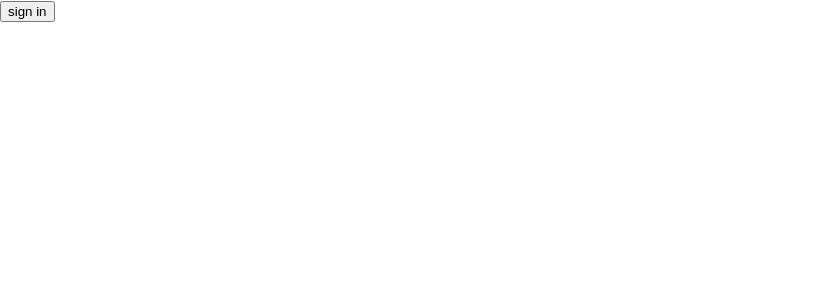
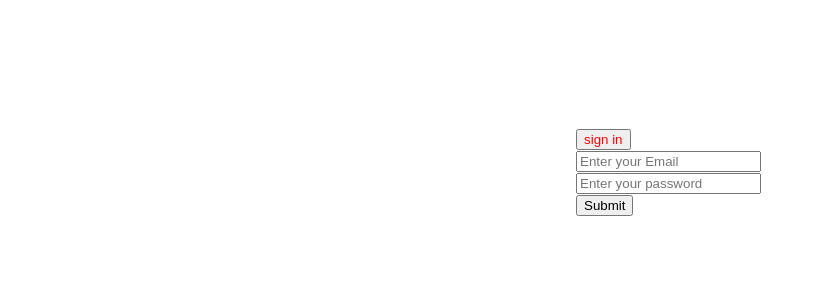
Before and after one commit to abu-sayed-1/firebase-auth, a React (Create React App) app: page / in a window 1280 px wide. Shown: the top 300 px of the page, without its empty margins (0-824 px from the left). Built offline with nearby package versions, Linux system fonts and the light colour scheme.

Commit message:
Registration form

```diff
--- a/src/App.js
+++ b/src/App.js
@@ -47,26 +47,101 @@ const provider = new firebase.auth.GoogleAuthProvider();
      }
      setUser(signedOutUser)
    })
-   .catch( error =>{
+   .catch( error => {
 
    })
  }
+
+const handleSubmit = () => {
+
+}
+
+const handleBlur = (event) => {
+  console.log(event.target.name,event.target.value)
+  if (event.target.name === 'email') {
+    const isEmailValid = /\S+@\S+\.\S+/.test(event.target.value);
+    console.log(isEmailValid)
+  }
+  if (event.target.name === 'password') {
+    const isPassWordValid = event.target.value.length > 5;
+    const passwordHasNumber = /\d{3}/.test (event.target.value);
+    console.log(passwordHasNumber && isPassWordValid)
+  }
+}
+
   return (
-    <div>
-      {
-        user.isSignIn ?<button onClick={handleSignOut}>sign out</button>:
-
-                      <button onClick={handleSingIn}>sign in</button>
+    <div style={{marginLeft:'45%',marginTop:'10%'}}>
+       {
+        user.isSignIn ?
+          <button onClick={handleSignOut} style={{color:'red'}}>sign out</button>
+          :<button onClick={handleSingIn} style={{color:'red'}}>sign in</button>
       }
 
       {
-        user.isSignIn  && <div><p>Welcome,{user.name}</p>
+        user.isSignIn  && <div>
+        <p>Welcome,{user.name}</p>
         <p>Email:{user.email}</p>
         <img src={user.photo} alt=""/>
+
       </div>
+
+
       }
-    </div>
+       <form onSubmit={handleSubmit}>
+         <input type="text" name="email" onBlur={handleBlur} placeholder="Enter your Email" required/>
+         <br/>
+         <input type="password" name="password" onBlur={handleBlur}  id="" placeholder="Enter your password" required/>
+         <br/>
+         <input type="submit" value="Submit"/>
+         </form>
+
+
+     </div>
   );
 }
 
 export default App;
+
+
+// Module No: 42.. video No:1/2/3/
+// const handleBlur = (event) => {
+//   console.log(event.target.name,event.target.value)
+//   if (event.target.name === 'email') {
+//     const isEmailValid = /\S+@\S+\.\S+/.test(event.target.value);
+//     console.log(isEmailValid)
+//   }
+//   if (event.target.name === 'password') {
+//     const isPassWordValid = event.target.value.length > 5;
+//     const passwordHasNumber = /\d{3}/.test (event.target.value);
+//     console.log(passwordHasNumber && isPassWordValid)
+//   }
+// }
+
+//   return (
+//     <div style={{marginLeft:'45%',marginTop:'10%'}}>
+//        {
+//         user.isSignIn ?
+//           <button onClick={handleSignOut} style={{color:'red'}}>sign out</button>
+//           :<button onClick={handleSingIn} style={{color:'red'}}>sign in</button>
+//       }
+
+//       {
+//         user.isSignIn  && <div>
+//         <p>Welcome,{user.name}</p>
+//         <p>Email:{user.email}</p>
+//         <img src={user.photo} alt=""/>
+
+//       </div>
+
+
+//       }
+//        <form onSubmit={handleSubmit}>
+//          <input type="text" name="email" onBlur={handleBlur} placeholder="Enter your Email" required/>
+//          <br/>
+//          <input type="password" name="password" onBlur={handleBlur}  id="" placeholder="Enter your password" required/>
+//          <br/>
+//          <input type="submit" value="Submit"/>
+//          </form>
+
+
+//      </div>
```
Also changed, not shown: src/components/Home/Home.js (added, +23 -0 lines).
